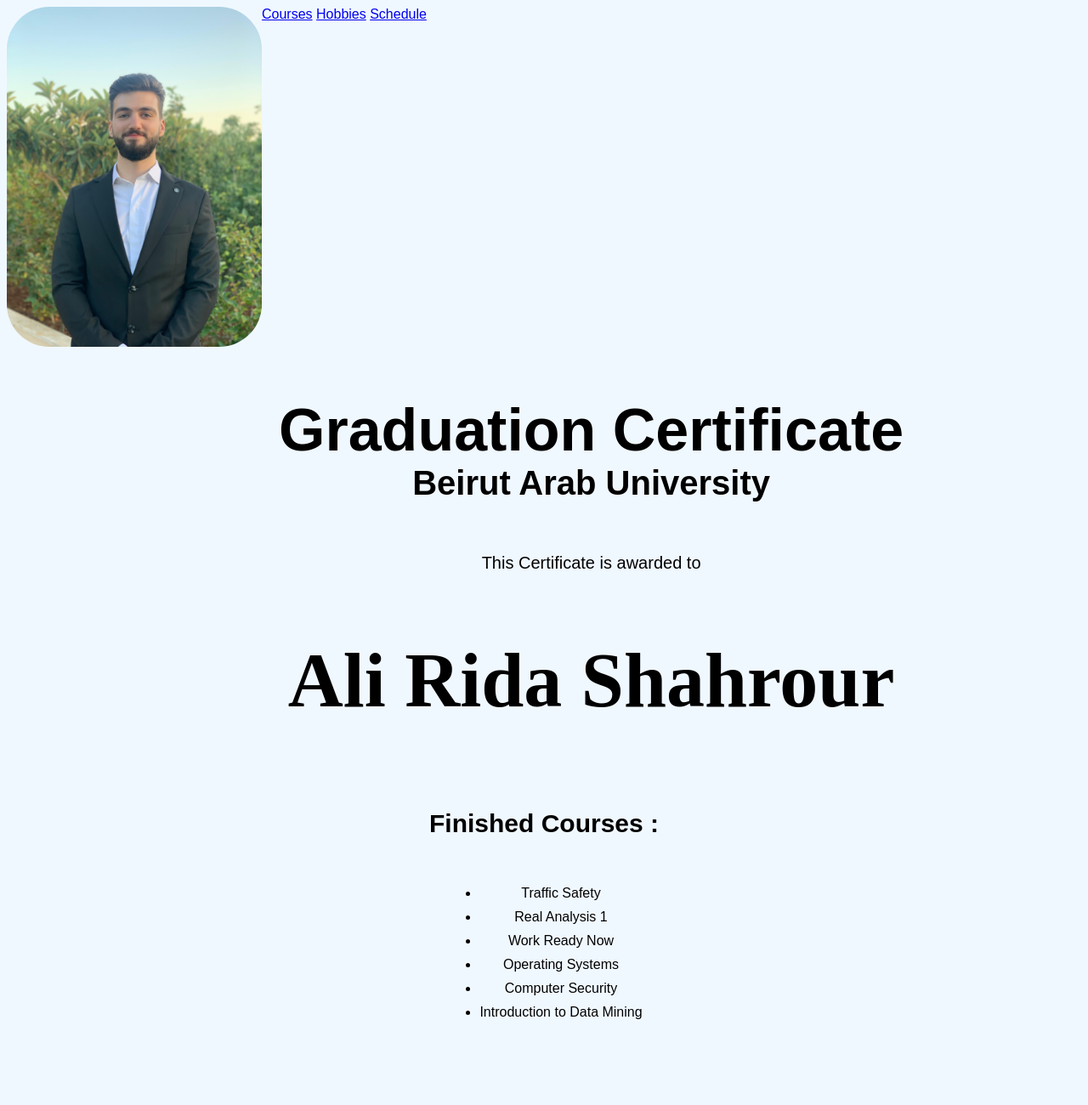
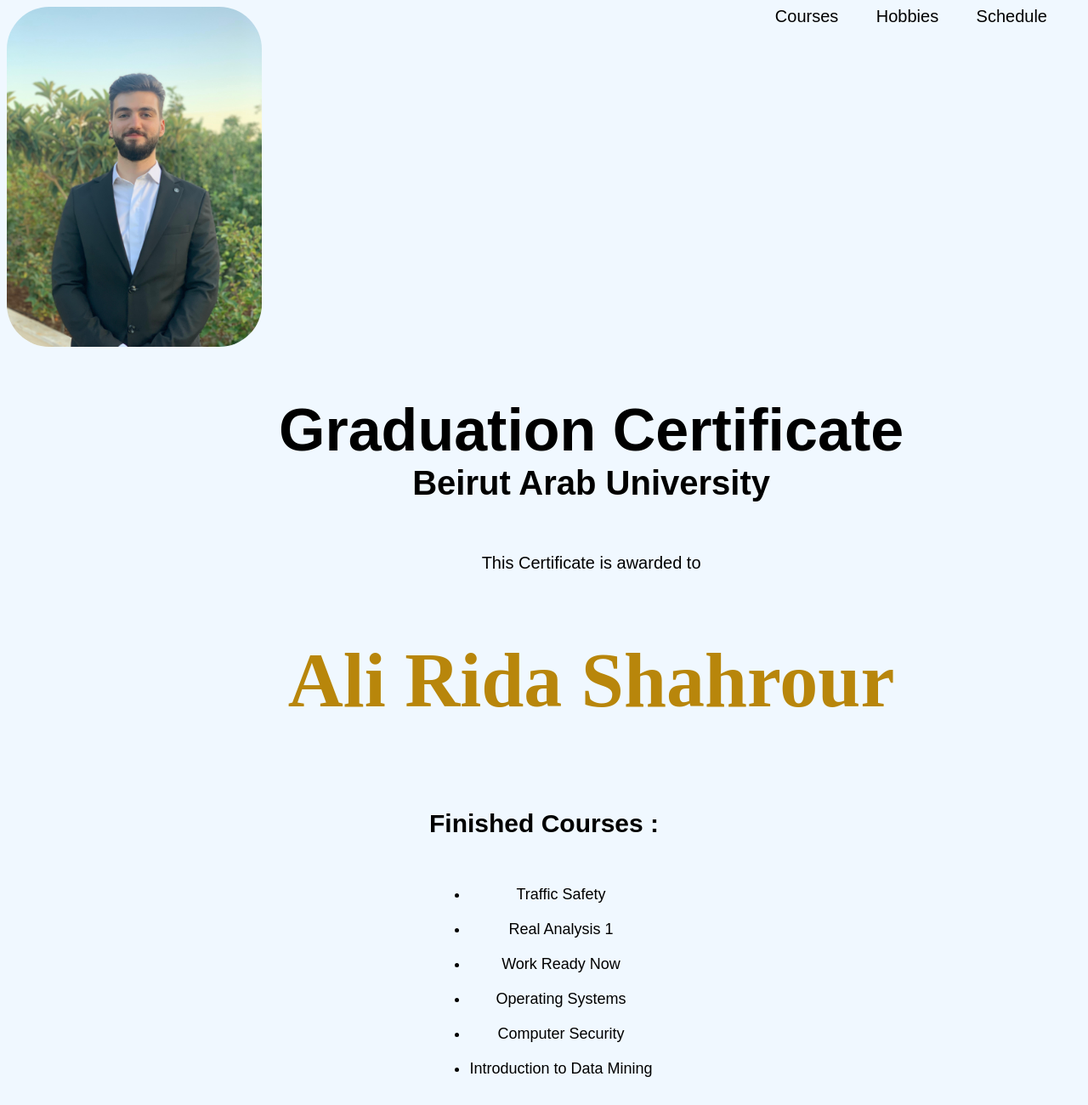
Before and after one commit to Ali-Shahrour/University-Certificate, a plain HTML site: page index.html in a window 1280 px wide. Shown: the top 1300 px of the page at 85% size. Drawn offline with Linux system fonts and the light colour scheme; a web font is replaced by a local one.

Commit message:
Applied more styles

```diff
--- a/Styles/styles.css
+++ b/Styles/styles.css
@@ -14,11 +14,11 @@ img {
 }
 #Courses {
     text-align: center;
-    margin-bottom: 150px;
+    margin-bottom: 130px;
 }
 #Hobbies {
     text-align: center;
-    margin-bottom: 150px;
+    margin-bottom: 130px;
 }
 #Schedule {
     text-align: center;
@@ -26,14 +26,19 @@ img {
 #student {
     font-family: 'MonteCarlo';
     font-size: 90px;
+    color: darkgoldenrod;
 }
 table {
     border-spacing: 20px ;
     margin-left: auto;
     margin-right: auto;
 }
+td {
+    border: 1px solid;
+}
 li {
-    margin-bottom: 10px;
+    margin-bottom: 20px;
+    font-size: large;
 
 }
 h1 {
@@ -65,3 +70,16 @@ footer {
     text-align: center;
     font-size: 20px;
 }
+nav {
+    float: right;
+    margin-right: 20px;
+}
+a {
+    margin: 0px 20px 0px;
+    font-size: 20px;
+    text-decoration: none;
+    color: black;
+}
+a:hover {
+    color: gray;
+}
```
